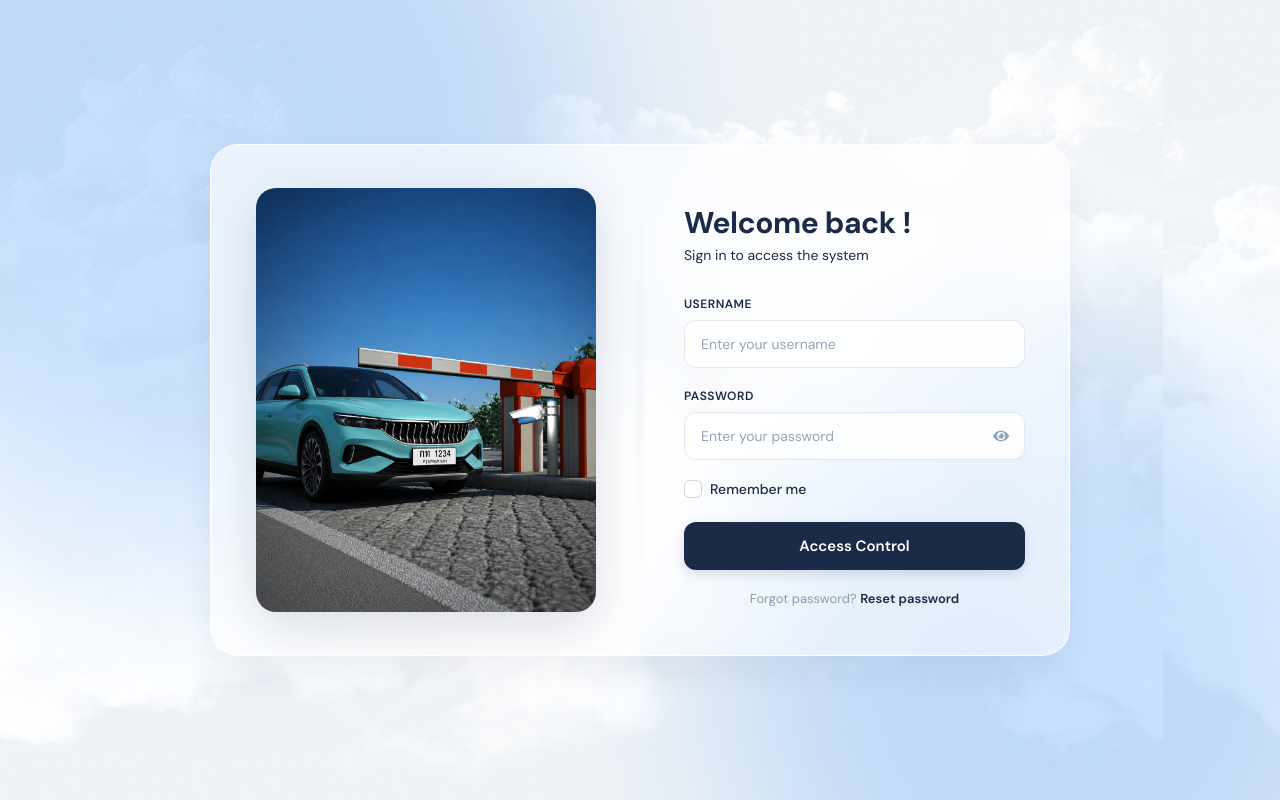
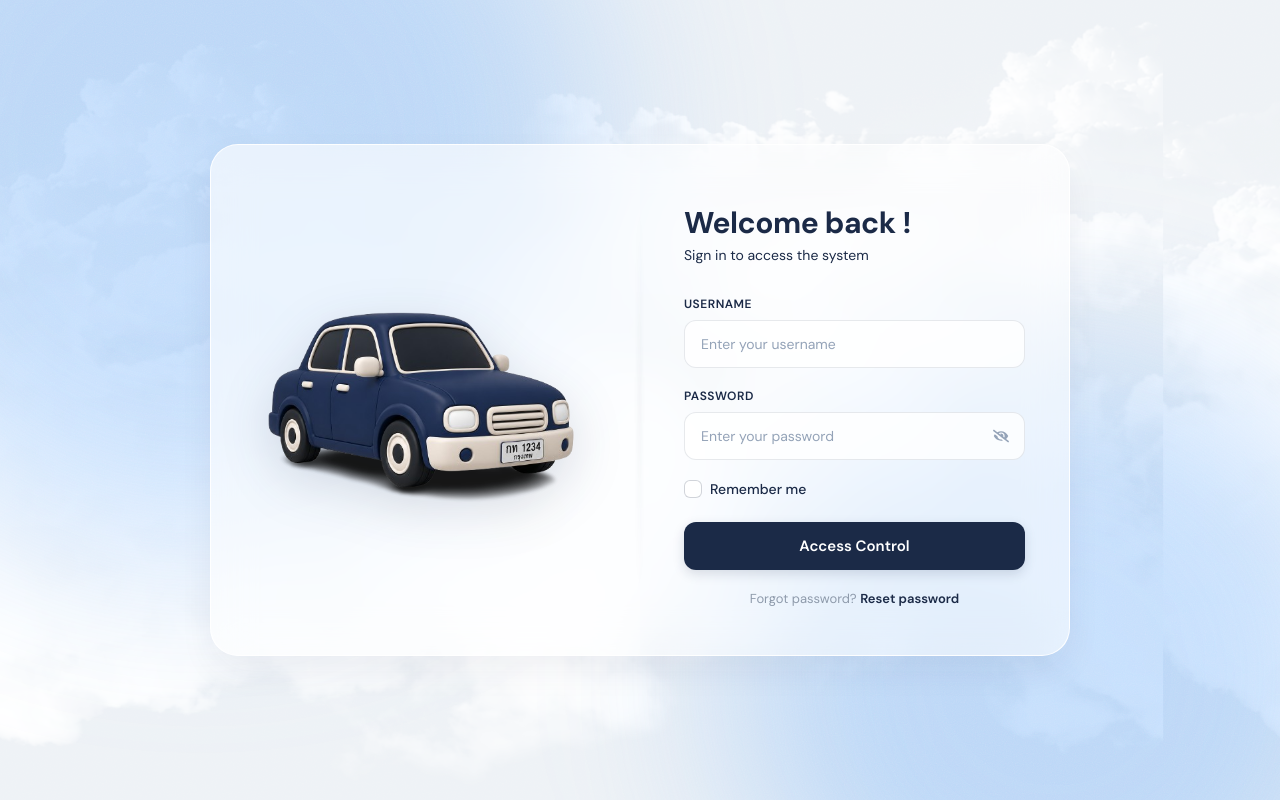
Before and after one commit to chanachoopol/lpr-system, a React (Vite) app: page / in a window 1280 px wide. Built offline with nearby package versions, Linux system fonts and the light colour scheme; a web font is replaced by a local one.

Commit message:
ในที่สุดก็หารูปหน้า loginที่ถูกใจได้แล้ว

```diff
--- a/src/pages/ForgotPassword.jsx
+++ b/src/pages/ForgotPassword.jsx
@@ -78,6 +78,14 @@ function ForgotPassword() {
   function handleResendOtp() {
     if (resendCooldown > 0 || !matchedUser) return
     sendOtpTo(matchedUser)
+  }
+
+  function handleBack() {
+    if (step > 1) {
+      setStep(step - 1)
+    } else {
+      navigate('/')
+    }
   }
 
   function handleOtpDigitChange(index, value) {
@@ -174,8 +182,8 @@ function ForgotPassword() {
         transition={pageTransition}
       >
         <div className="card-right fp-panel">
-          <button className="fp-back" onClick={() => navigate('/')}>
-            <FaArrowLeft /> กลับไปหน้าเข้าสู่ระบบ
+          <button className="fp-back" onClick={handleBack}>
+            <FaArrowLeft /> {step > 1 ? 'ย้อนกลับ' : 'กลับไปหน้าเข้าสู่ระบบ'}
           </button>
 
           <h2 className="r-title">Forgot Password</h2>
@@ -211,8 +219,10 @@ function ForgotPassword() {
                     type="tel"
                     className="f-box"
                     placeholder="เบอร์โทรที่ผูกกับบัญชี"
+                    inputMode="numeric"
+                    maxLength={10}
                     value={phone}
-                    onChange={(e) => setPhone(e.target.value)}
+                    onChange={(e) => setPhone(e.target.value.replace(/[^0-9]/g, ''))}
                   />
                 </div>
               </div>
@@ -269,7 +279,7 @@ function ForgotPassword() {
                     onChange={(e) => setNewPassword(e.target.value)}
                   />
                   <span className="eye-icon" onClick={() => setShowPassword(!showPassword)}>
-                    {showPassword ? <FaEyeSlash /> : <FaEye />}
+                    {showPassword ? <FaEye /> : <FaEyeSlash />}
                   </span>
                 </div>
               </div>
--- a/src/pages/Login.jsx
+++ b/src/pages/Login.jsx
@@ -3,7 +3,7 @@ import { useState } from 'react'
 import { FaEye, FaEyeSlash } from 'react-icons/fa'
 import Swal from 'sweetalert2'
 import { motion } from 'framer-motion'
-import cctvImg from '../assets/bg42.png'
+import cctvImg from '../assets/bg43.png'
 import bg1 from '../assets/bg-login/bg1.webp'
 import '../styles/Login.css'
 import { loginAPI } from '../data/api'
@@ -99,7 +99,7 @@ function Login() {
                     className="eye-icon"
                     onClick={() => setShowPassword(!showPassword)}
                     >
-                    {showPassword ? <FaEyeSlash /> : <FaEye />}
+                    {showPassword ? <FaEye /> : <FaEyeSlash />}
                 </span>
               </div>
             </div>
--- a/src/styles/Login.css
+++ b/src/styles/Login.css
@@ -101,7 +101,7 @@ body {
 /* ฝั่งซ้าย */
 .card-left {
   width: 50%;
-  padding: 40px 32px;
+  padding: 24px 20px;
   display: flex;
   flex-direction: column;
   align-items: center;
@@ -130,7 +130,8 @@ body {
 }
 
 .cctv-img {
-  width: 340px;
+  width: 420px;
+  max-width: 90%;
   object-fit: contain;
   filter: drop-shadow(0 15px 25px rgba(27, 42, 71, 0.15));
   border-radius: 20px;
@@ -229,6 +230,12 @@ form {
 
 .f-box::placeholder {
   color: #94a3b8;
+}
+
+/* ปิดไอคอนดูรหัสผ่านในตัวของ Edge/IE เพราะซ้อนทับกับ eye-icon ที่ทำเอง */
+.f-box::-ms-reveal,
+.f-box::-ms-clear {
+  display: none;
 }
 
 .eye-icon {
```
Also changed, not shown: src/assets/bg43.png (added).
